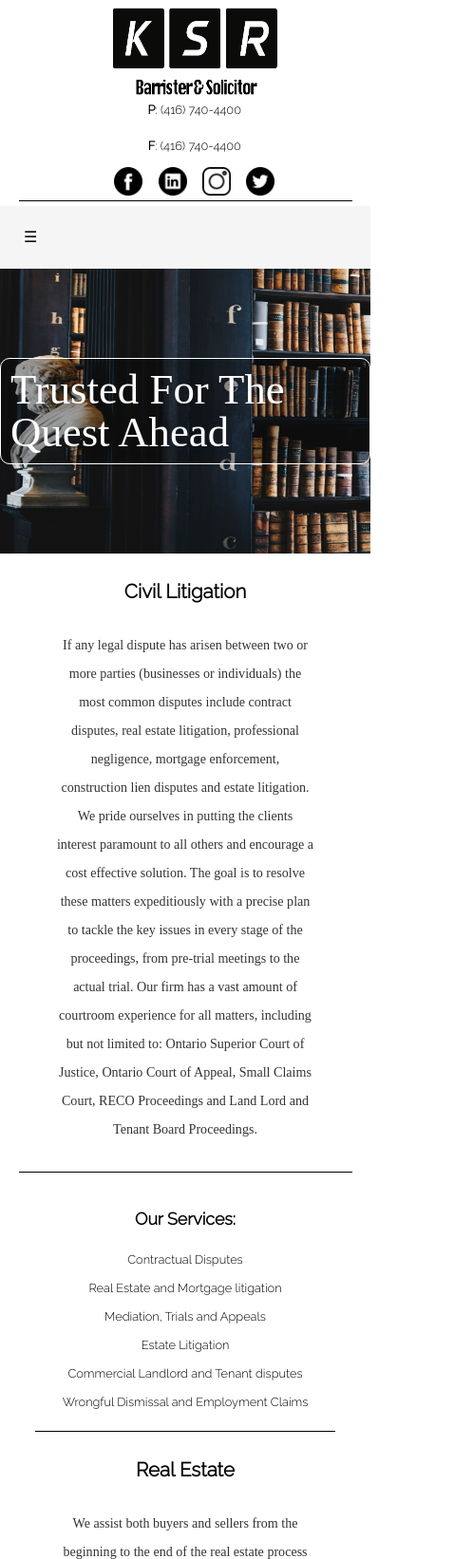
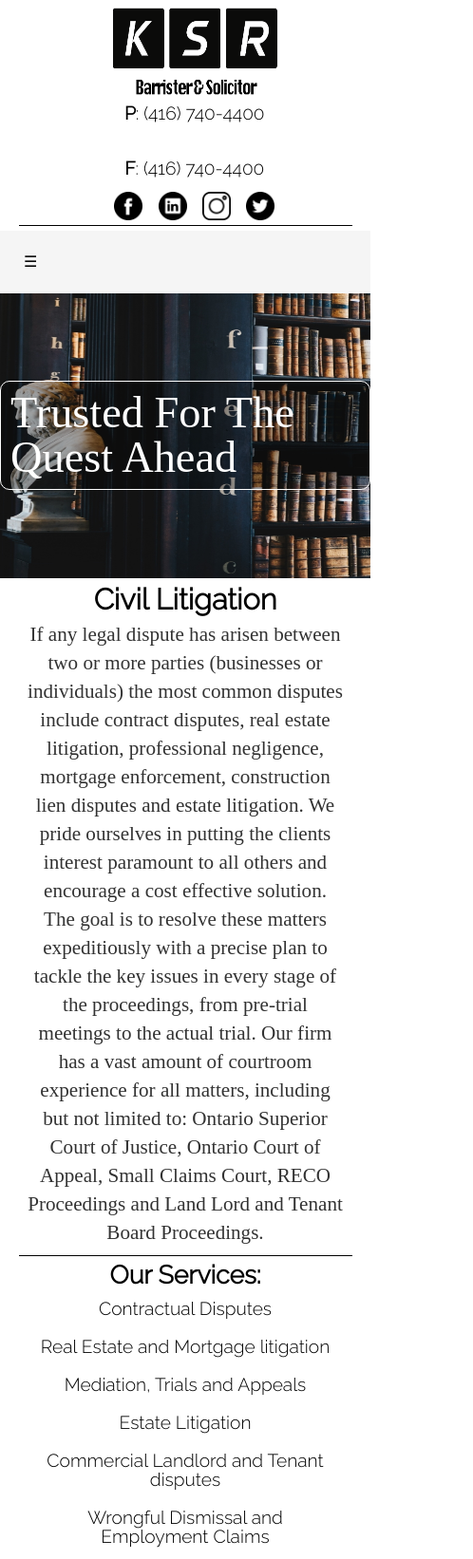
Before and after one commit to manniweb/ksr1.github.io, a plain HTML site: page practise.html in a window 390 px wide. Shown: the top 1642 px of the page at 95% size, 498 px wide, since content can reach past the window. Drawn offline with Linux system fonts and the light colour scheme.

Commit message:
Add files via upload

```diff
--- a/style.css
+++ b/style.css
@@ -24,13 +24,7 @@ html, body {
 footer{
     width:100%;
 }
-div, li, h1{
-
-
-}
-ul{
-
-}
+
 .center{
     margin:auto;
     width:fit-content;
@@ -736,13 +730,7 @@ text-align: center;
      text-align: center;
 
 }
-.imform{
-
-
-
-
-
-}
+
 
 .imform > input:last-child{
     width:120px;
@@ -984,7 +972,7 @@ line-height: 25px;
 
 @media only screen and (max-width:600px){
     body{
-        font-size: 0.8em;;
+        font-size: 1.2em;
     }
     #hbar{
         display: block;
@@ -1015,7 +1003,12 @@ line-height: 25px;
         font-size: 2em;
 
     }
-
+.insideh h1{
+    font-size:69% !important
+}
+.insideh .homeslgn{
+    font-size:53.8% !important
+}
     .founder{
         font-size: 2em;
     }
@@ -1036,6 +1029,9 @@ line-height: 25px;
      -webkit-background-size: 600px 200px;
      background-size:600px 200px;
 
+    }
+    .found h1{
+    font-size:70% !important
     }
     .about-1{
         display: block;
@@ -1111,6 +1107,31 @@ margin:2px;
 .teamoverview{
     padding: 5px;
 }
+.cont11-1{
+    padding:0;
+}
+.cont11-1> div{
+    padding:5px;
+}
+.cont11-1-1 h1{
+    padding:2px;
+}
+.cont11-1-1 h2{
+    padding:2px;
+}
+.cont11-1-1 p{
+    padding:4px;
+}
+.cont11-1-2 h1{
+    padding:2px;
+}
+.cont11-1-2 li{
+    padding:10px;
+}
+.cont11-1-2 p{
+    padding:2px;
+}
+
 }
                                 /* When the screen is less than 600 pixels wide, hide all links, except for the first one ("Home"). Show the link that contains should open and close the topnav (.icon) */
 @media  only
@@ -1216,11 +1237,7 @@ width: 100%;;
      /*small devices (portrait tablet and large phones, 600px and up) */
 
    /*media for Extra small phones( 600px and down)*/
-@media only screen
-
-and (max-width :600px) {
-
-}
+
 /*medium devices (landscape tablets 768px and up) */
 
 @media only screen and (max-width:768px){
```
Also changed, not shown: about.html (+1 -1 lines), index.html (+3 -2 lines).
